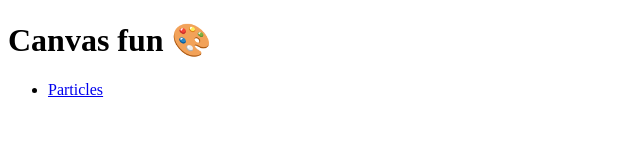
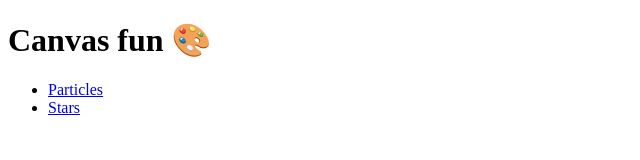
Before and after one commit to ppalone/canvas-fun, a plain HTML site: page index.html in a window 1280 px wide. Shown: the full height of the page, 0-640 px from the left. Drawn offline with Linux system fonts and the light colour scheme.

Commit message:
Add link to stars animation

```diff
--- a/index.html
+++ b/index.html
@@ -14,6 +14,9 @@
         <li>
           <a href="./particles/index.html">Particles</a>
         </li>
+        <li>
+          <a href="./stars/index.html">Stars</a>
+        </li>
       </ul>
     </section>
   </body>
```
